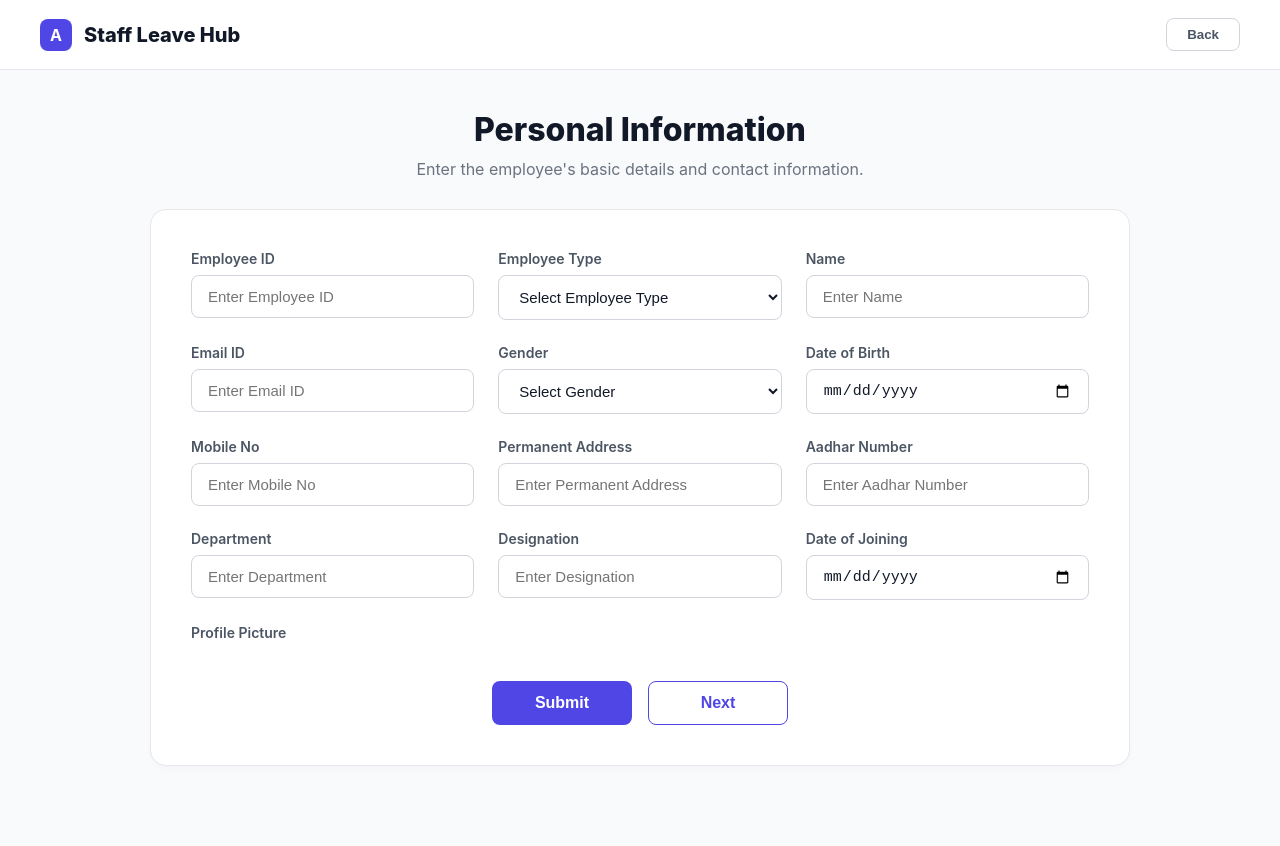
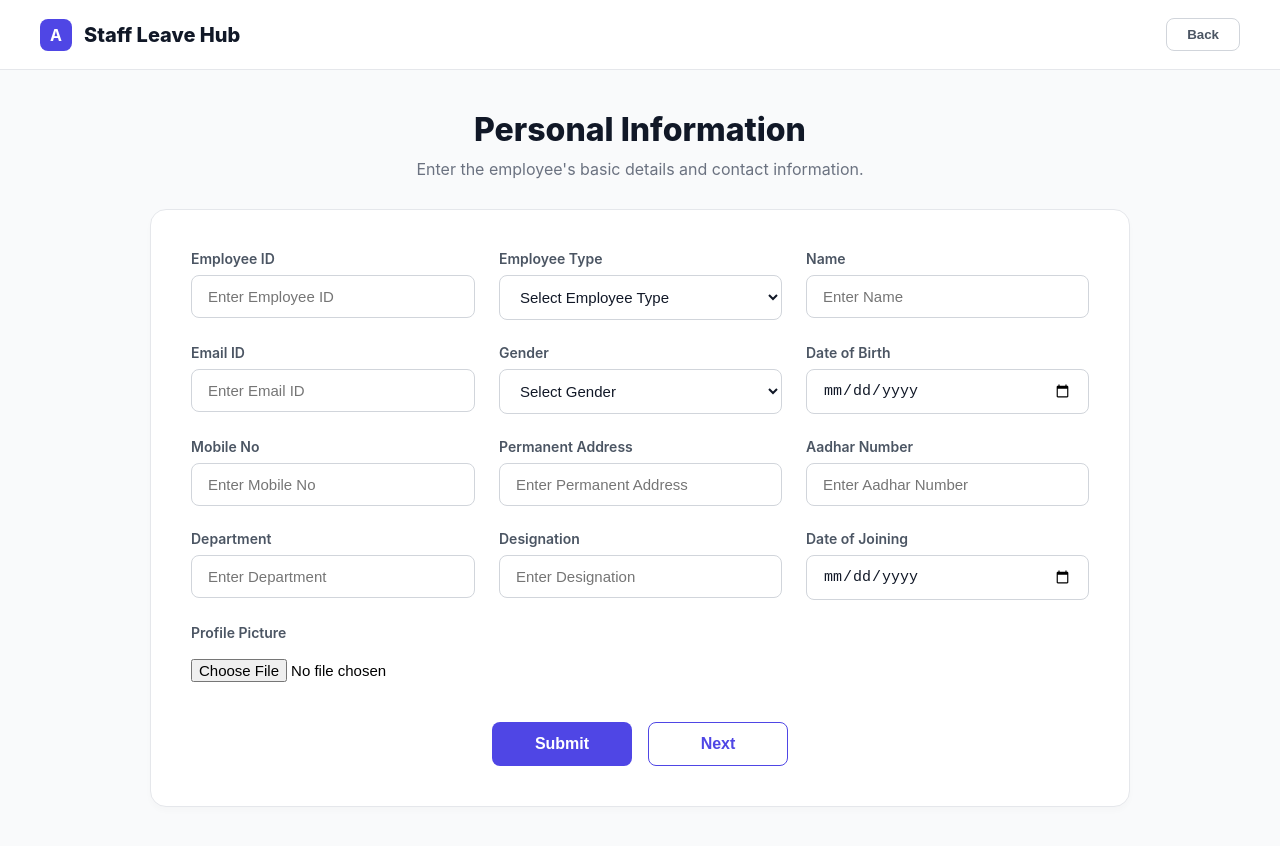
Before and after one commit to Punith19-17/Staff_Leave_Hub, a React (Create React App) app in the folder staff/: page /Signup in a window 1280 px wide. Before the commit the page ends 806 px from the top, so only its background shows below. Built offline with nearby package versions, Linux system fonts and the light colour scheme.

Commit message:
Fixed session store

```diff
--- a/staff/src/Staff_components/Signup.js
+++ b/staff/src/Staff_components/Signup.js
@@ -91,10 +91,7 @@ function PersonalInfo() {
         .page-subtitle { font-size: 16px; color: #6B7280; margin: 0; }
         .form-card { background: #FFFFFF; padding: 40px; border-radius: 16px; border: 1px solid #E5E7EB; box-shadow: 0 4px 6px rgba(0,0,0,0.02); }
 
-        /* Enforce exactly 3 columns per row */
         .form-grid { display: grid; grid-template-columns: repeat(3, 1fr); gap: 24px; }
-
-        /* Optional: Make it responsive on very small screens */
         @media (max-width: 900px) { .form-grid { grid-template-columns: repeat(2, 1fr); } }
         @media (max-width: 600px) { .form-grid { grid-template-columns: 1fr; } }
 
@@ -102,12 +99,6 @@ function PersonalInfo() {
         .input-label { font-size: 14px; font-weight: 600; color: #4B5563; }
         .form-input, .form-select { padding: 12px 16px; border: 1px solid #D1D5DB; border-radius: 8px; outline: none; font-size: 15px; color: #111827; background: #FFFFFF; width: 100%; transition: border-color 0.2s ease; }
         .form-input:focus, .form-select:focus { border-color: #4F46E5; }
-
-        /* Properly styled file inputs that maintain select functionality */
-        .file-input { padding: 8px; border: 1px solid #D1D5DB; border-radius: 8px; font-size: 14px; color: #4B5563; width: 100%; cursor: pointer; background: #FFFFFF; transition: border-color 0.2s ease; }
-        .file-input:hover { border-color: #4F46E5; }
-        .file-input::file-selector-button { padding: 6px 12px; margin-right: 12px; border: none; border-radius: 4px; background-color: #EEF2FF; color: #4F46E5; font-weight: 600; cursor: pointer; transition: background-color 0.2s ease; }
-        .file-input::file-selector-button:hover { background-color: #E0E7FF; }
 
         .btn-container { display: flex; justify-content: center; gap: 16px; margin-top: 40px; }
         .primary-btn { background: #4F46E5; color: white; border: none; padding: 12px 30px; border-radius: 8px; font-weight: 600; cursor: pointer; font-size: 16px; transition: all 0.2s ease; min-width: 140px; }
@@ -197,10 +188,17 @@ function PersonalInfo() {
                   <input type="date" name="doj" value={formData.doj} onChange={handleChange} className="form-input" required />
                 </div>
 
-                {/* No longer full-width, fits neatly into the 3-column grid */}
                 <div className="input-group">
                   <label className="input-label">Profile Picture</label>
-                  <input type="file" name="profile_picture" accept="image/*" onChange={handleFileChange} className="file-input" required />
+                  {/* Using native style so it NEVER breaks in any browser */}
+                  <input
+                    type="file"
+                    name="profile_picture"
+                    accept="image/*"
+                    onChange={handleFileChange}
+                    style={{ marginTop: '10px', fontSize: '15px', cursor: 'pointer' }}
+                    required
+                  />
                 </div>
               </div>
 
--- a/staff/src/Staff_components/qualification.js
+++ b/staff/src/Staff_components/qualification.js
@@ -109,11 +109,6 @@ function QualificationDetails() {
         .form-input { padding: 12px 16px; border: 1px solid #D1D5DB; border-radius: 8px; outline: none; font-size: 15px; color: #111827; background: #FFFFFF; width: 100%; transition: border-color 0.2s ease; }
         .form-input:focus { border-color: #4F46E5; }
 
-        .file-input { padding: 8px; border: 1px solid #D1D5DB; border-radius: 8px; font-size: 14px; color: #4B5563; width: 100%; cursor: pointer; background: #FFFFFF; transition: border-color 0.2s ease; }
-        .file-input:hover { border-color: #4F46E5; }
-        .file-input::file-selector-button { padding: 6px 12px; margin-right: 12px; border: none; border-radius: 4px; background-color: #EEF2FF; color: #4F46E5; font-weight: 600; cursor: pointer; transition: background-color 0.2s ease; }
-        .file-input::file-selector-button:hover { background-color: #E0E7FF; }
-
         .btn-container { display: flex; justify-content: center; gap: 16px; margin-top: 40px; }
         .primary-btn { background: #4F46E5; color: white; border: none; padding: 12px 30px; border-radius: 8px; font-weight: 600; cursor: pointer; font-size: 16px; transition: all 0.2s ease; min-width: 140px; }
         .primary-btn:hover { opacity: 0.9; transform: translateY(-1px); }
@@ -156,7 +151,16 @@ function QualificationDetails() {
                 </div>
                 <div className="input-group">
                   <label className="input-label">Qualification Documents</label>
-                  <input type="file" name="qualification_documents" accept=".pdf,.doc,.docx" required onChange={handleChange} ref={fileInputRef} className="file-input" />
+                  {/* Native input style applied */}
+                  <input
+                    type="file"
+                    name="qualification_documents"
+                    accept=".pdf,.doc,.docx"
+                    required
+                    onChange={handleChange}
+                    ref={fileInputRef}
+                    style={{ marginTop: '10px', fontSize: '15px', cursor: 'pointer' }}
+                  />
                 </div>
               </div>
 
```
